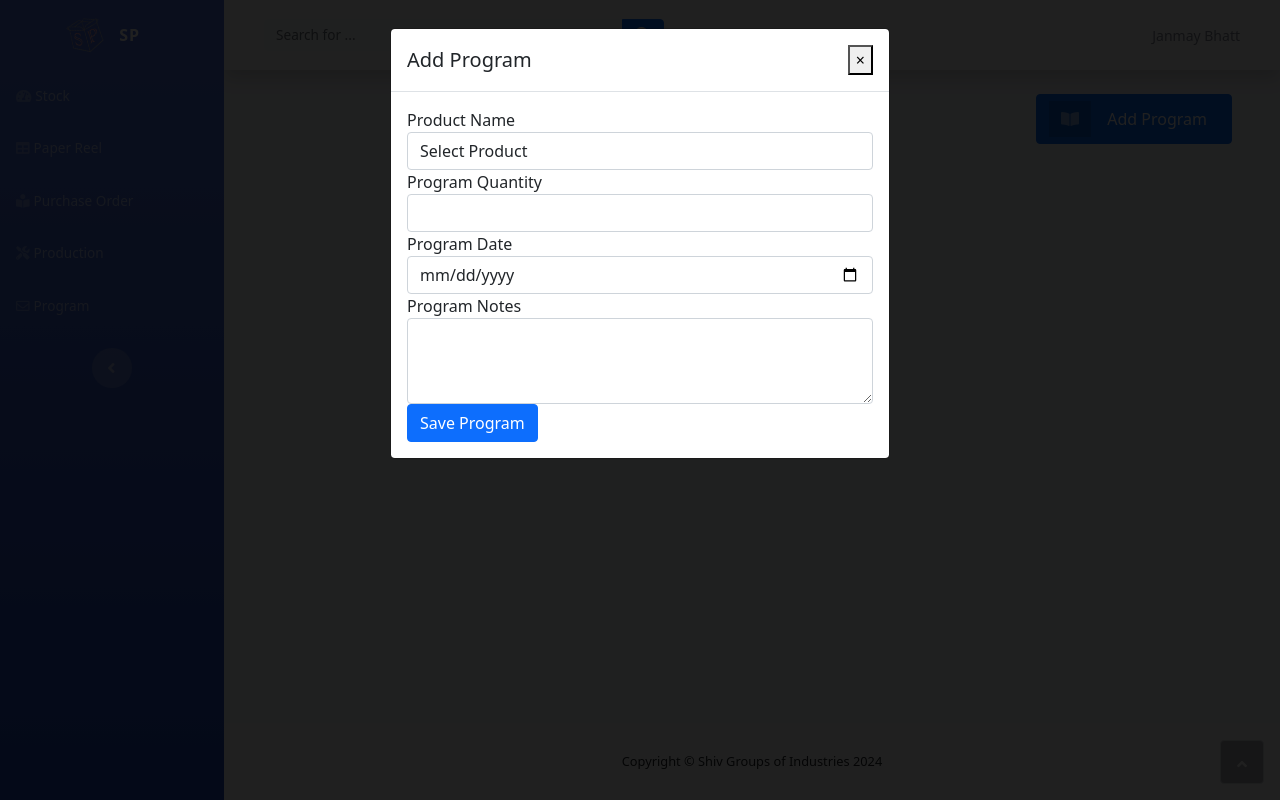
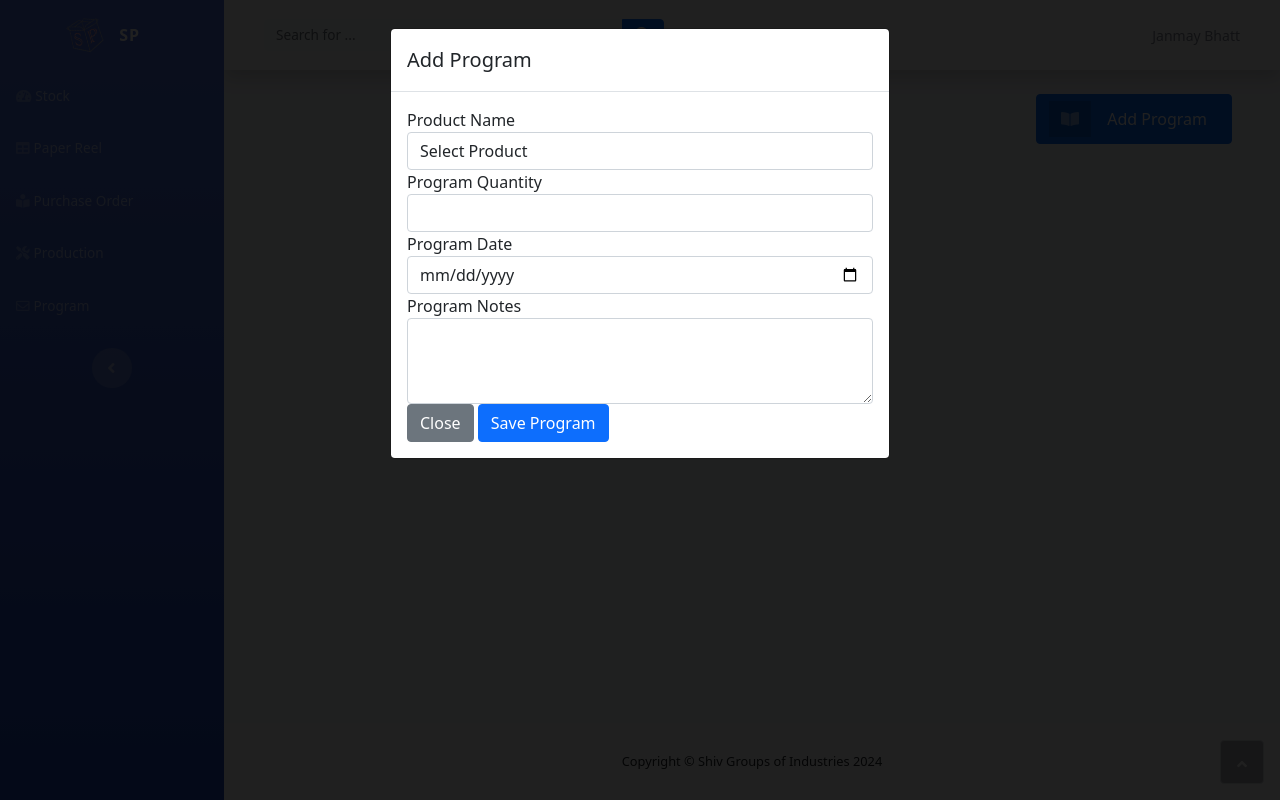
Before and after one commit to JANMAY007/SGIWebsite, a Django app: page /daily-program/ in a window 1280 px wide, after a click on "Add Program". Run offline with Django 5.2, Linux system fonts and the light colour scheme; data that the repository does not hold is empty; some libraries are stand-ins or nearby versions.

Commit message:
Updated Program templates

```diff
--- a/templates/program.html
+++ b/templates/program.html
@@ -22,9 +22,6 @@
             <div class="modal-content">
                 <div class="modal-header">
                     <h5 class="modal-title" id="addProgramModalLabel">Add Program</h5>
-                    <button type="button" class="close" data-dismiss="modal" aria-label="Close">
-                        <span aria-hidden="true">&times;</span>
-                    </button>
                 </div>
                 <div class="modal-body">
                     <!-- Form to add new program -->
@@ -53,6 +50,7 @@
                             <textarea class="form-control" id="program_notes" name="program_notes" rows="3"
                                       required></textarea>
                         </div>
+                    <button type="button" class="btn btn-secondary" data-bs-dismiss="modal">Close</button>
                         <button type="submit" class="btn btn-primary">Save Program</button>
                     </form>
                 </div>
```
